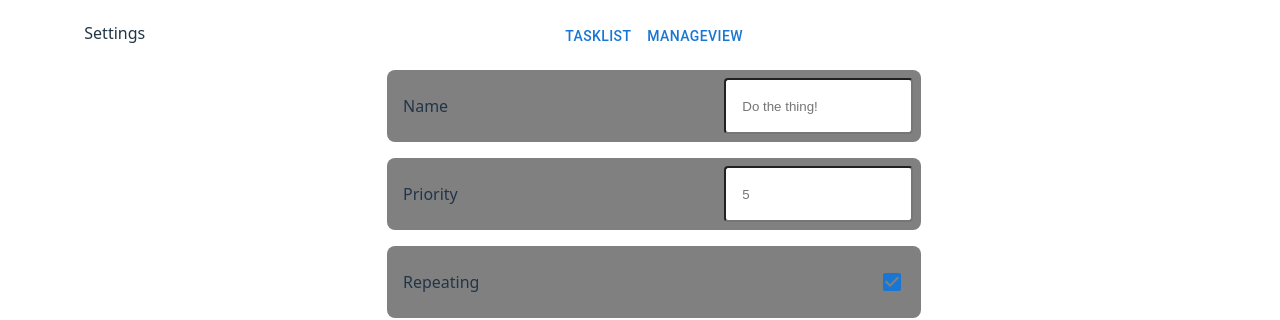
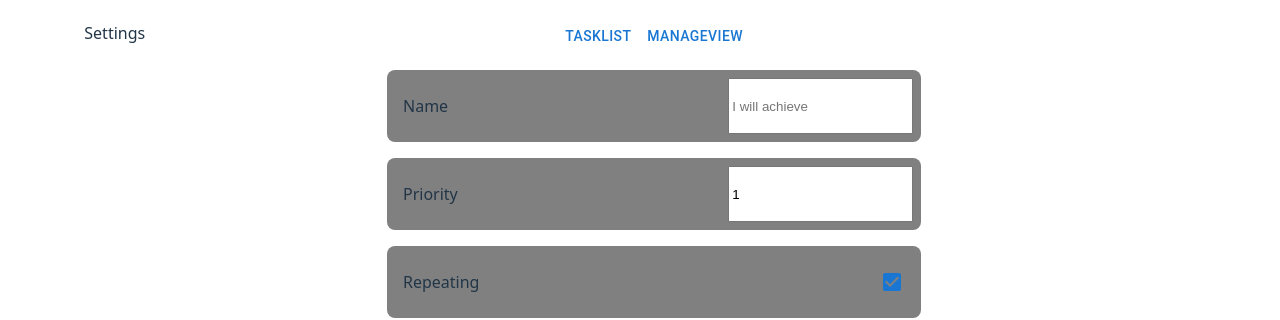
Before and after one commit to djv0049/frontend, a React (Vite) app: page / in a window 1280 px wide. Both pictures are taken after a click on the element "Tasks". Shown: the part 147-467 px from the top of the page. Built offline with nearby package versions, Linux system fonts and the light colour scheme; no server answers.

Commit message:
wip: adding delete functionality

```diff
--- a/src/components/addTask/index.tsx
+++ b/src/components/addTask/index.tsx
@@ -6,6 +6,7 @@ import type { TaskTimeframeType } from "../../types/taskTimeframe"
 import { CreateTaskButton } from "../buttons/createTaskButton"
 import { TimeFrameEdit } from "../timeframeEdit"
 import styles from './index.module.scss'
+import { InputField } from "../fields/inputField"
 
 //type frequency = "never" | "daily" | "weekly" | "monthly | yearly"
 
@@ -60,24 +61,20 @@ export function AddTask() {
 
   return <div className={styles.container}>
 
-    <div className={styles.inputContainer}>
-      <p>Name</p>
-      <input
-        className={styles.inputField}
-        placeholder="Do the thing!"
-        onChange={(e) => setName(e.target.value)}
+    <InputField
+      title="Name"
+      type='text'
+      placeholder="I will achieve"
+      value={name}
+      updateValue={(e => setName(e.target.value))}
       />
-    </div>
-
-    <div className={styles.inputContainer}>
-      <p>Priority</p>
-      <input
-        className={styles.inputField}
-        placeholder="5"
-        type='number'
-        onChange={(e) => setPriority(Number(e.target.value))}
+    <InputField
+      title="Priority"
+      type='number'
+      placeholder="5"
+      updateValue={e => setPriority(Number(e.target.value))}
+      value={priority}
       />
-    </div>
 
     <div className={styles.inputContainer}>
       <p>Repeating</p>
@@ -91,7 +88,6 @@ export function AddTask() {
 
     {isRepeating ? (<>
       <div className={styles.inputContainerContainer}>
-        <IconButton onClick={() => addTimeframe()} >➕ Timeframe</IconButton>
         {timeframes.map(
           (timeframe, i) => {
             return (
@@ -101,11 +97,14 @@ export function AddTask() {
                   edit={true}
                   index={i}
                   updateTimeframe={updateTimeframe}
+
                 />
               </div>
             )
           })
         }
+
+        <IconButton onClick={() => addTimeframe()} >➕ Timeframe</IconButton>
       </div>
     </>) : (
       <>
--- a/src/components/fields/inputField/index.tsx
+++ b/src/components/fields/inputField/index.tsx
@@ -5,10 +5,11 @@ type inputFieldProps = {
   title: string
   type: string
   value?: any
+  placeholder?: string
   updateValue: (e: ChangeEvent<HTMLInputElement, Element>) => void
 }
 export function InputField(props: inputFieldProps) {
-  const { value, type, title, updateValue } = props
+  const { value, type, title, updateValue, placeholder } = props
 
   return (
     <div className={styles.inputContainer}>
@@ -16,8 +17,9 @@ export function InputField(props: inputFieldProps) {
       <input
         className={styles.input}
         type={type}
+        placeholder={placeholder || ''}
         onChange={(e) => updateValue(e)}
-        value={value}
+        value={value || ''}
       />
     </div>
   )
--- a/src/components/timeframeEdit/index.module.scss
+++ b/src/components/timeframeEdit/index.module.scss
@@ -6,6 +6,7 @@
   border-radius: 1rem;
 
 }
+
 .inputContainer {
   display: flex ;
   flex-direction: row;
@@ -27,12 +28,6 @@
   width: 100%;
 }
 
-.inputField {
-  border-radius: 0.25rem;
-  width: 30%;
-  padding: 1rem;
-}
-
 .compactContainer {
   display: flex ;
   flex-direction: row;
--- a/src/components/timeframeEdit/index.tsx
+++ b/src/components/timeframeEdit/index.tsx
@@ -20,7 +20,6 @@ type timeframeComponentProps = {
 type dayName = "Monday" | "Tuesday" | "Wednesday" | "Thursday" | "Friday" | "Saturday" | "Sunday"
 // NOTE: add in the start and end time for editing tasks, no need for adding new ones
 
-// FIXME: DAYS
 export function TimeFrameEdit(props: timeframeComponentProps) {
 
   const { compact, edit, t, index, updateTimeframe } = props
@@ -33,20 +32,21 @@ export function TimeFrameEdit(props: timeframeComponentProps) {
     updateTimeframe(index, { days: newDays as dayName[] })
   }
 
+
   return (
     <div className={styles.container}>
       {edit && updateTimeframe ? (
         <div className={styles.timeframe}>
-
+          <button>delete</button>
           <InputField
             title="Start"
             type="time"
-            updateValue={(e => updateTimeframe(index, {startTime: e.target.value}))}
+            updateValue={(e => updateTimeframe(index, { startTime: e.target.value }))}
           />
           <InputField
             title="End"
             type="time"
-            updateValue={(e => updateTimeframe(index, {endTime: e.target.value}))}
+            updateValue={(e => updateTimeframe(index, { endTime: e.target.value }))}
           />
 
         </div >
```
